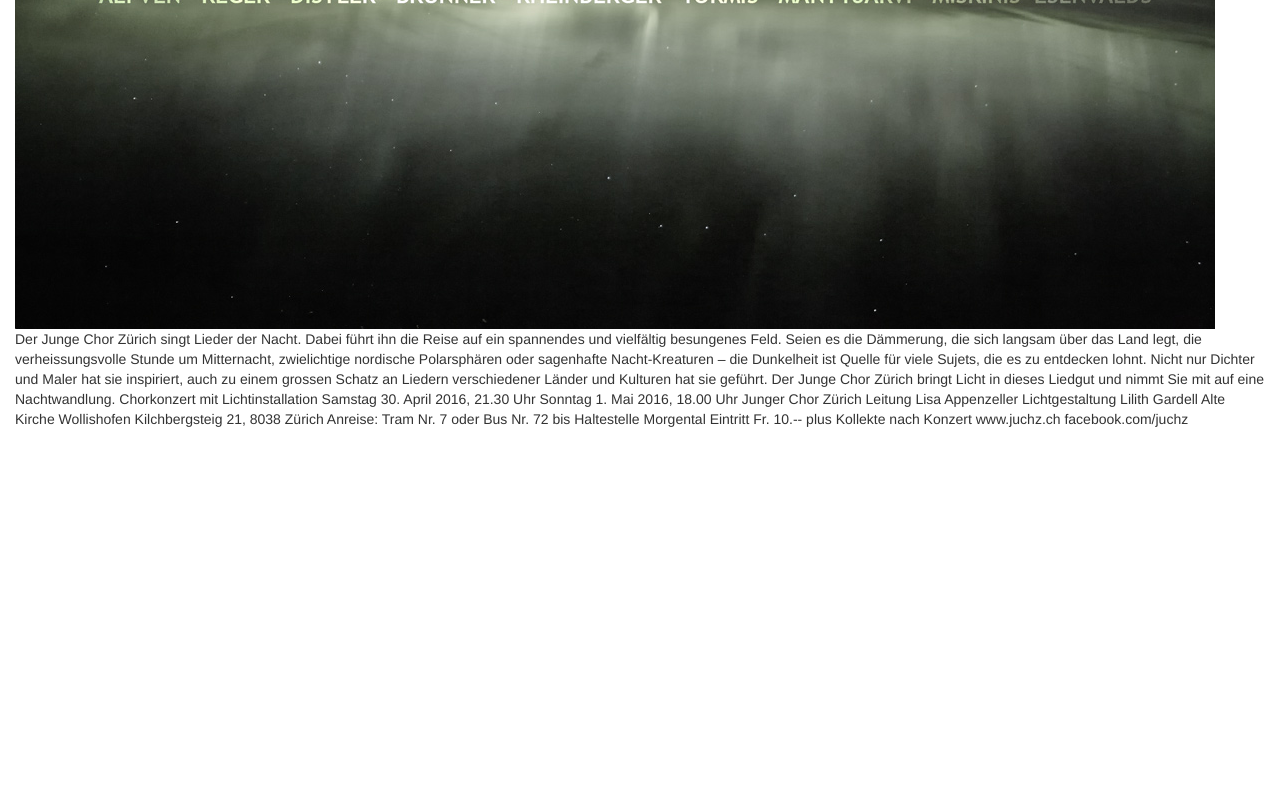
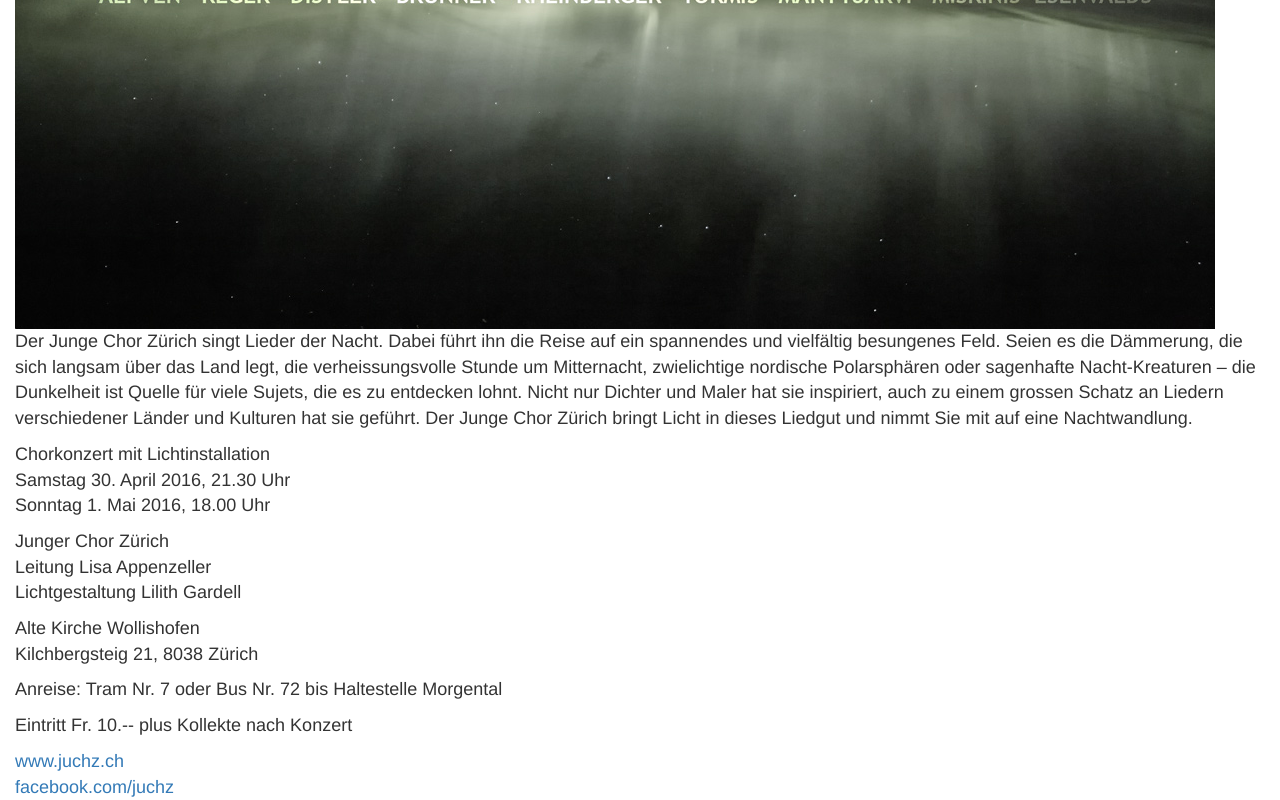
Before and after one commit to mernst-github/juchz, a plain HTML site: page static/konzerte/nacht/index.html in a window 1280 px wide. Shown: the part 523-1323 px from the top of the page. Before the commit the page ends 952 px from the top, so only its background shows below. Drawn offline with nearby package versions, Linux system fonts and the light colour scheme.

Commit message:
Update index.html

```diff
--- a/static/konzerte/nacht/index.html
+++ b/static/konzerte/nacht/index.html
@@ -4,31 +4,33 @@
 <meta name="viewport" content="width=device-width, initial-scale=1, height=device-height">
 <link rel="stylesheet" href="https://maxcdn.bootstrapcdn.com/bootstrap/3.3.4/css/bootstrap.min.css">
 <link rel="stylesheet" href="https://maxcdn.bootstrapcdn.com/bootstrap/3.3.4/css/bootstrap-theme.min.css">
+<style>
+    body { font-size: large }
+</style>
 </head>
 <body>
     <div class="container-fluid">
       <img src="motiv.jpg">
     </div>
-    <div class="container-fluid">
-Der Junge Chor Zürich singt Lieder der Nacht. Dabei führt ihn die Reise auf ein spannendes und vielfältig besungenes Feld. Seien es die Dämmerung, die sich langsam über das Land legt, die verheissungsvolle Stunde um Mitternacht, zwielichtige nordische Polarsphären oder sagenhafte Nacht-Kreaturen – die Dunkelheit ist Quelle für viele Sujets, die es zu entdecken lohnt. Nicht nur Dichter und Maler hat sie inspiriert, auch zu einem grossen Schatz an Liedern verschiedener Länder und Kulturen hat sie geführt. Der Junge Chor Zürich bringt Licht in dieses Liedgut und nimmt Sie mit auf eine Nachtwandlung.
+<div class="container-fluid"><p>Der Junge Chor Zürich singt Lieder der Nacht. Dabei führt ihn die Reise auf ein spannendes und vielfältig besungenes Feld. Seien es die Dämmerung, die sich langsam über das Land legt, die verheissungsvolle Stunde um Mitternacht, zwielichtige nordische Polarsphären oder sagenhafte Nacht-Kreaturen – die Dunkelheit ist Quelle für viele Sujets, die es zu entdecken lohnt. Nicht nur Dichter und Maler hat sie inspiriert, auch zu einem grossen Schatz an Liedern verschiedener Länder und Kulturen hat sie geführt. Der Junge Chor Zürich bringt Licht in dieses Liedgut und nimmt Sie mit auf eine Nachtwandlung.</p>
 
-Chorkonzert mit Lichtinstallation
-Samstag 30. April 2016, 21.30 Uhr
-Sonntag 1. Mai 2016, 18.00 Uhr
+<p>Chorkonzert mit Lichtinstallation<br>
+Samstag 30. April 2016, 21.30 Uhr<br>
+Sonntag 1. Mai 2016, 18.00 Uhr</p>
 
-Junger Chor Zürich
-Leitung Lisa Appenzeller
-Lichtgestaltung Lilith Gardell
+<p>Junger Chor Zürich<br>
+Leitung Lisa Appenzeller<br>
+Lichtgestaltung Lilith Gardell</p>
 
-Alte Kirche Wollishofen
-Kilchbergsteig 21, 8038 Zürich
+<p>Alte Kirche Wollishofen<br>
+Kilchbergsteig 21, 8038 Zürich</p>
 
-Anreise: Tram Nr. 7 oder Bus Nr. 72 bis Haltestelle Morgental
+<p>Anreise: Tram Nr. 7 oder Bus Nr. 72 bis Haltestelle Morgental</p>
 
-Eintritt Fr. 10.-- plus Kollekte nach Konzert
+<p>Eintritt Fr. 10.-- plus Kollekte nach Konzert</p>
 
-www.juchz.ch
-facebook.com/juchz
-    </div>
+  <a href="http://www.juchz.ch">www.juchz.ch</a><br>
+  <a href="http://facebook.com/juchz">facebook.com/juchz</a>
+</div>
 </body>
 </html>
```
